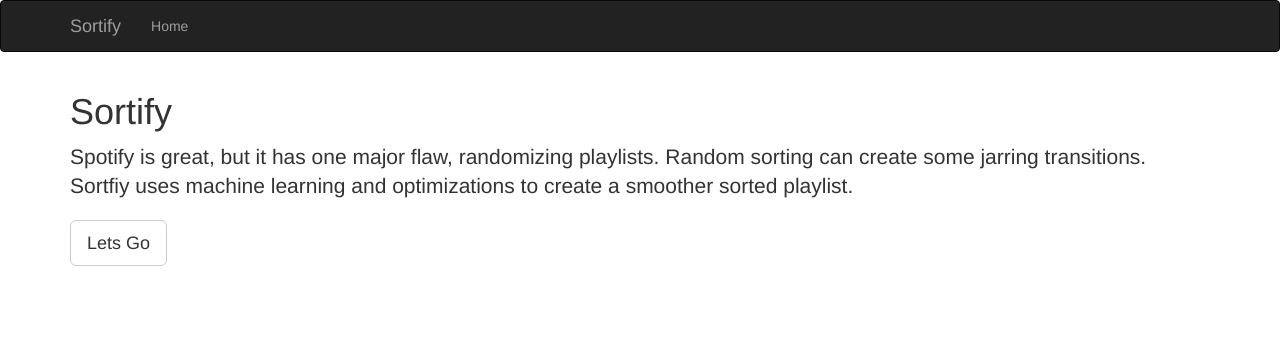
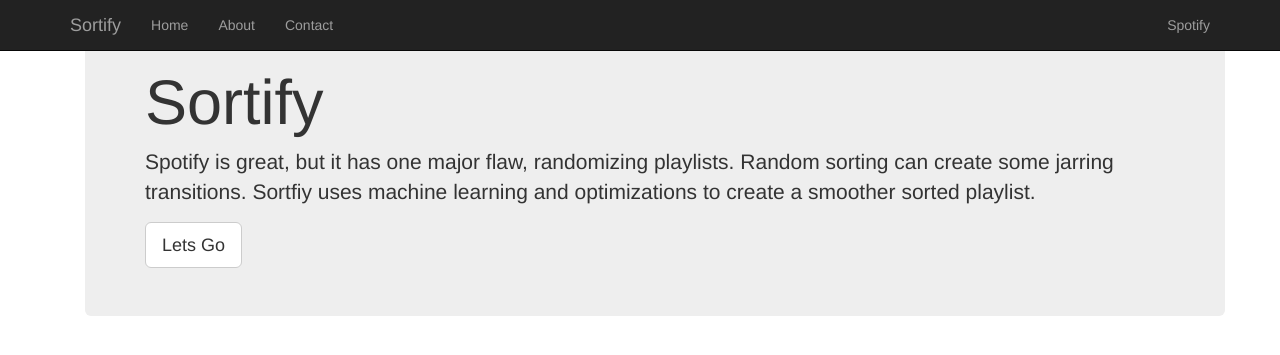
Before and after one commit to pyBourne/sortify, a Flask app: page / in a window 1280 px wide. Shown: the top 355 px of the page. Run offline with Flask 2, Linux system fonts and the light colour scheme; some libraries are stand-ins or nearby versions.

Commit message:
cleaned up landing and navbar

```diff
--- a/templates/base.html
+++ b/templates/base.html
@@ -3,24 +3,29 @@
     Sortify
 {% endblock %}
 {% block navbar %}
-    <div class="navbar navbar-inverse" role="navigation">
+    <nav class="navbar navbar-inverse navbar-fixed-top">
       <div class="container">
         <div class="navbar-header">
-                <button type="button" class="navbar-toggle" data-toggle="collapse" data-target=".navbar-collapse">
+          <button type="button" class="navbar-toggle collapsed" data-toggle="collapse" data-target="#navbar" aria-expanded="false" aria-controls="navbar">
             <span class="sr-only">Toggle navigation</span>
             <span class="icon-bar"></span>
             <span class="icon-bar"></span>
             <span class="icon-bar"></span>
           </button>
-                <a class="navbar-brand" href="{{ url_for("index") }}">Sortify</a>
+          <a class="navbar-brand" href="{{ url_for('index') }}">Sortify</a>
         </div>
-            <div class="navbar-collapse collapse">
+        <div id="navbar" class="navbar-collapse collapse">
           <ul class="nav navbar-nav">
-                    <li><a href="{{ url_for("index") }}">Home</a></li>
+            <li><a href="{{ url_for('index') }}">Home</a></li>
+            <li><a href="#about">About</a></li>
+            <li><a href="#contact">Contact</a></li>
+          </ul>
+          <ul class="nav navbar-nav navbar-right">
+            <li><a href="http://www.spotify.com" target="_blank">Spotify</a></li>
           </ul>
         </div>
       </div>
-    </div>
+    </nav>
 {% endblock %}
 {% block content %}
     <div class="container">
--- a/templates/landing.html
+++ b/templates/landing.html
@@ -1,13 +1,14 @@
 {% extends "base.html" %}
 {% block pagename %}
-    <h1>Sortify</h1>
 {% endblock %}
 {% block data %}
-    <div class="inner cover">
-        <p class="lead">Spotify is great, but it has one major flaw, randomizing playlists.  Random sorting can create some
-        jarring transitions.  Sortfiy uses machine learning and optimizations to create a smoother sorted playlist.</p>
-        <p class="lead">
+    <div class="container">
+        <div class="jumbotron">
+            <h1>Sortify</h1>
+            <p>Spotify is great, but it has one major flaw, randomizing playlists. Random sorting can create some
+                jarring transitions. Sortfiy uses machine learning and optimizations to create a smoother sorted
+                playlist.</p>
             <a href="{{ url_for('login') }}" class="btn btn-lg btn-default">Lets Go</a>
-        </p>
+        </div>
     </div>
 {% endblock %}
```
Lines whose indentation alone changed are shown as unchanged.
